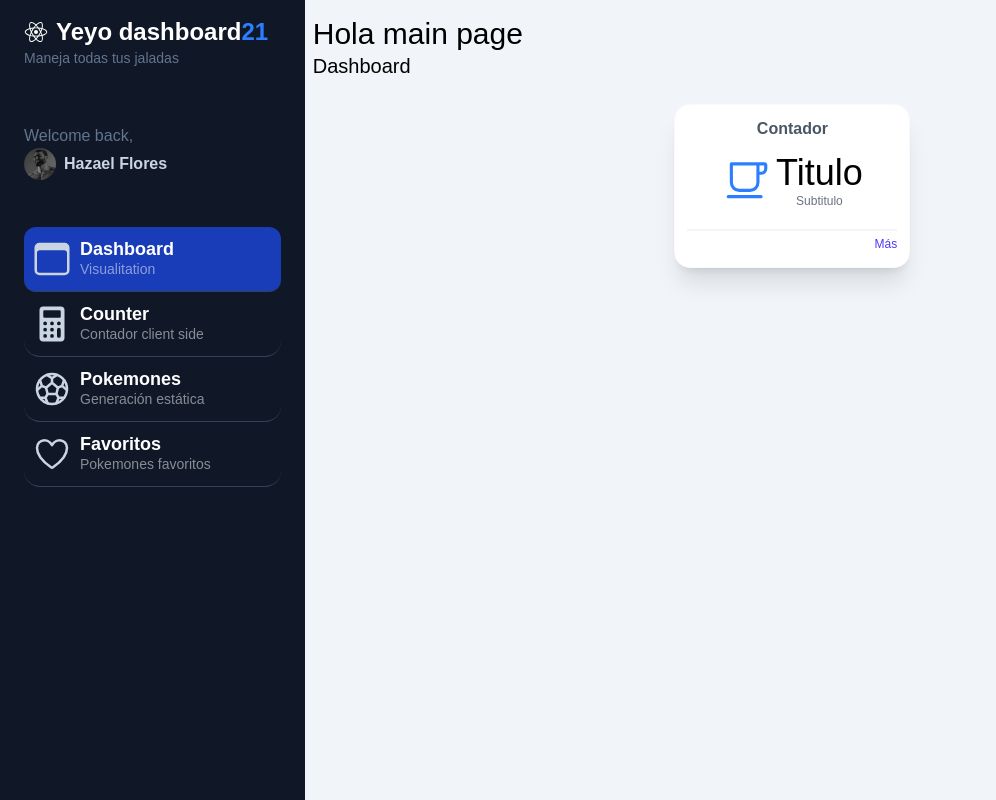
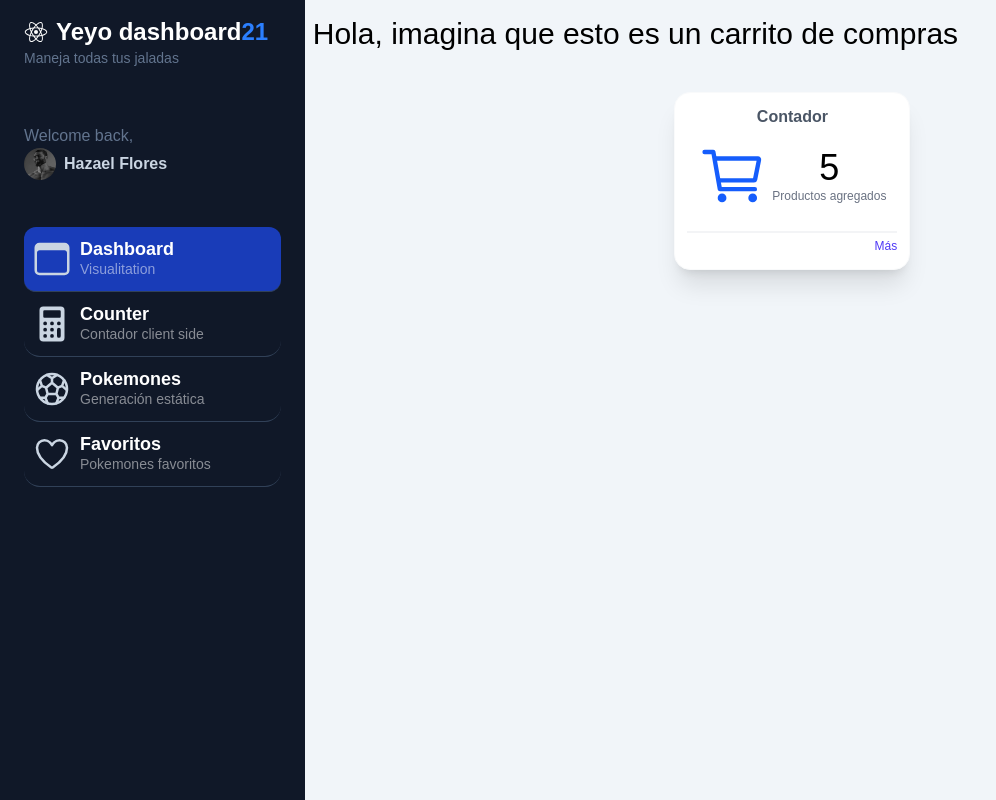
Before and after one commit to HazaFG/pokemons-dashboard, a Next.js app: page /dashboard/main in a window 1280 px wide. Shown: the whole page, without its empty margins (0-996 px from the left). Built offline with nearby package versions, Linux system fonts and the light colour scheme.

Commit message:
tarea resuleta

```diff
--- a/src/app/dashboard/favorites/page.tsx
+++ b/src/app/dashboard/favorites/page.tsx
@@ -1,4 +1,4 @@
-import { PokemonGrid, PokemonsResponse, SimplePokemon } from "@/pokemons";
+import { PokemonGrid } from "@/pokemons";
 
 export const metadata = {
   title: 'Favoritos',
--- a/src/app/dashboard/main/page.tsx
+++ b/src/app/dashboard/main/page.tsx
@@ -1,6 +1,8 @@
 import { SimpleWidget } from "@/components/dashboard/SimpleWidget";
 import React from "react";
 import type { Metadata } from "next";
+import { IoCartOutline } from "react-icons/io5";
+import { WidgetsGrid } from "@/components/dashboard/WidgetsGrid";
 
 
 export const metadata: Metadata = {
@@ -11,13 +13,8 @@ export const metadata: Metadata = {
 export default function MainPage() {
   return (
     <div className="text-black p-2">
-      <h1 className="mt-2 text-3xl">Hola main page</h1>
-      <span className="mt-2 text-xl">Dashboard</span>
-
-
-      <div className="flex flex-wrap p-2 items-center justify-center">
-        <SimpleWidget />
-      </div>
-    </div>
+      <h1 className="mt-2 text-3xl">Hola, imagina que esto es un carrito de compras</h1>
+      <WidgetsGrid />
+    </div >
   );
 }
--- a/src/components/dashboard/SimpleWidget.tsx
+++ b/src/components/dashboard/SimpleWidget.tsx
@@ -1,28 +1,41 @@
-import { IoCafeOutline } from "react-icons/io5"
+import Link from 'next/link'
 
-export const SimpleWidget = () => {
+interface Props {
+  title: string;
+  subtitle?: string;
+  label?: string;
+  icon?: React.ReactNode;
+  href?: string;
+}
+
+export const SimpleWidget = ({ title, subtitle, label, icon, href }: Props) => {
   return (
     <div className="bg-white shadow-xl p-3 sm:min-w-[25%] min-w-full  rounded-2xl border-1 border-gray-50 mx-2 m-4">
       <div className="flex flex-col">
         <div>
-          <h2 className="font-bold text-gray-600 text-center">Contador</h2>
+          <h2 className="font-bold text-gray-600 text-center">{label}</h2>
         </div>
         <div className="my-3">
           <div className="flex flex-row items-center justify-center space-x-1 ">
             <div id="icon">
-              {/* Icono irá aquí */}
-              <IoCafeOutline size={50} className="text-blue-500" />
+              {icon}
             </div>
             <div id="temp" className="text-center">
-              <h4 className="text-4xl">Titulo</h4>
-              <p className="text-xs text-gray-500">Subtitulo</p>
+              <h4 className="text-4xl">{title}</h4>
+              {
+                subtitle && (<p className="text-xs text-gray-500">{subtitle}</p>)
+              }
             </div>
           </div>
         </div>
 
-        <div className="w-full place-items-end text-right border-t-2 border-gray-100 mt-2">
-          <a href="#" className="text-indigo-600 text-xs font-medium">Más</a>
-        </div>
+        {
+          href && (
+            <div className="w-full place-items-end text-right border-t-2 border-gray-100 mt-2">
+              <Link href={href} className="text-indigo-600 text-xs font-medium">Más</Link>
+            </div>
+          )
+        }
 
       </div>
     </div>
--- /dev/null
+++ b/src/components/dashboard/WidgetsGrid.tsx
@@ -0,0 +1,24 @@
+'use client'
+
+import { useAppSelector } from "@/store"
+import { SimpleWidget } from "./SimpleWidget"
+import { IoCartOutline } from "react-icons/io5"
+
+export const WidgetsGrid = () => {
+  const isCart = useAppSelector(state => state.counter.count)
+
+  return (
+    <>
+      <div className="flex flex-wrap p-2 items-center justify-center mt-4">
+        {/* es como cuando iteras pero sin iterar */}
+        <SimpleWidget
+          title={isCart.toString()}
+          subtitle="Productos agregados"
+          label="Contador"
+          icon={<IoCartOutline size={70} className="text-blue-600"></IoCartOutline>}
+          href="/dashboard/counter"
+        />
+      </div>
+    </>
+  )
+}
```
